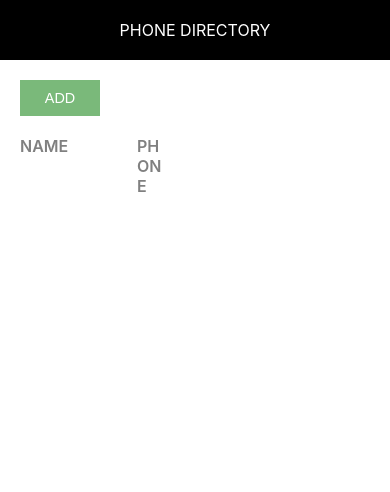
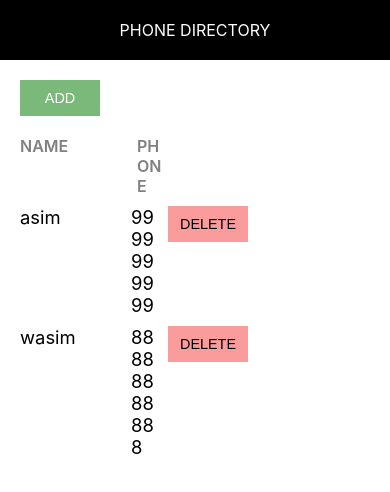
Before and after one commit to aungpor/phone-directory, a React (Create React App) app: page / in a window 390 px wide. Shown: the top 492 px of the page. Built offline with nearby package versions, Linux system fonts and the light colour scheme.

Commit message:
Added ‘PhoneDirectory’ as smart component, renamed ‘App’ as ‘ShowSubscribers’ and converted ‘AddSubscribers’ and ‘ShowSubscribers’ as dumb components

```diff
--- a/src/AddSubscriber.js
+++ b/src/AddSubscriber.js
@@ -12,19 +12,28 @@
     };
   }
   inputChangedHandler = (e) => {
-      const state = this.state;
-      state[e.target.name] = e.target.value;
-      this.setState(state);
-      console.log(this.state);
-    };
+    const state = this.state;
+    state[e.target.name] = e.target.value;
+    this.setState(state);
+    // console.log(this.state);
+  };
+  onFormSubmitted = (e) => {
+    e.preventDefault();
+    this.props.addSubscriberHandler(this.state);
+    this.setState({ id: 0, name: "", phone: "" });
+  };
   render() {
+    const { name, phone } = this.state;
     return (
       <div>
         <Header heading="Add Subscriber" />
         <div className="component-body-container">
           <button className="custom-btn">Back</button>
         </div>
-        <form className="subscriber-form">
+        <form
+          className="subscriber-form"
+          onSubmit={this.onFormSubmitted.bind(this)}
+        >
           <label htmlFor="name" className="label-control">
             Name:{" "}
           </label>
@@ -42,7 +51,7 @@
           </label>
           <br />
           <input
-            type="number"
+            type="text"
             id="phone"
             name="phone"
             className="input-control"
@@ -53,9 +62,9 @@
               Subscriber to be added:{" "}
             </span>
             <br />
-            <span className="subscriber-info">Name: </span>
+            <span className="subscriber-info">Name: {name}</span>
             <br />
-            <span className="subscriber-info">Phone: </span>
+            <span className="subscriber-info">Phone: {phone}</span>
           </div>
           <button type="submit" className="custom-btn add-btn">
             Submit
--- /dev/null
+++ b/src/PhoneDirectory.js
@@ -0,0 +1,42 @@
+import React, { Component } from "react";
+import AddSubscriber from "./AddSubscriber";
+import ShowSubscribers from "./ShowSubscribers";
+
+class PhoneDirectory extends Component {
+  constructor() {
+    super();
+    this.state = {
+      subscribersList: [
+        {
+          id: 1,
+          name: "asim",
+          phone: "9999999999",
+        },
+        {
+          id: 2,
+          name: "wasim",
+          phone: "88888888888",
+        },
+      ],
+    };
+  }
+  addSubscriberHandler = (newSubscriber) => {
+    let subscribersList = this.state.subscribersList;
+    if (subscribersList.length > 0) {
+      newSubscriber.id = subscribersList[subscribersList.length - 1].id + 1;
+    } else {
+      newSubscriber.id = 1;
+    }
+    subscribersList.push(newSubscriber);
+    this.setState({ subscribersList: subscribersList });
+    console.log("phone directory");
+    console.log(this.state.subscribersList);
+  };
+  render() {
+    return (
+      // <AddSubscribers addSubscriberHandler={this.addSubscriberHandler} />;
+      <ShowSubscribers subscribersList={this.state.subscribersList} />
+    );
+  }
+}
+export default PhoneDirectory;
--- a/src/App.js
+++ b/src/ShowSubscribers.js
@@ -1,8 +1,8 @@
 import React, { Component } from "react";
 import Header from "./Header";
-import "./App.css";
+import "./ShowSubscribers.css";
 
-class App extends Component {
+class ShowSubscribers extends Component {
   // let subscribers = [
   //   {
   //     id: 1,
@@ -15,12 +15,7 @@
   //     phone: 987654321,
   //   },
   // ];
-  constructor() {
-    super();
-    this.state = {
-      subscribersListToShow: [],
-    };
-  }
+
   render() {
     return (
       <div>
@@ -32,7 +27,7 @@
           <span className="grid-item name-heading">Name</span>
           <span className="grid-item phone-heading">Phone</span>
         </div>
-        {this.state.subscribersListToShow.map((sub) => {
+        {this.props.subscribersList.map((sub) => {
           return (
             <div className="grid-container">
               <span className="grid-item">{sub.name}</span>
@@ -48,4 +43,4 @@
   }
 }
 
-export default App;
+export default ShowSubscribers;
--- a/src/index.js
+++ b/src/index.js
@@ -1,15 +1,16 @@
 import React from "react";
 import ReactDOM from "react-dom/client";
 import "./index.css";
-import App from "./App";
+import ShowSubscribers from "./ShowSubscribers";
 import reportWebVitals from "./reportWebVitals";
 import AddSubscriber from "./AddSubscriber";
 import "./common/common.css";
+import PhoneDirectory from "./PhoneDirectory";
 
 const root = ReactDOM.createRoot(document.getElementById("root"));
 root.render(
   <React.StrictMode>
-    <App />
+    <PhoneDirectory />
   </React.StrictMode>
 );
 
```
Also changed, not shown: src/ShowSubscribers.css (renamed from src/App.css).
